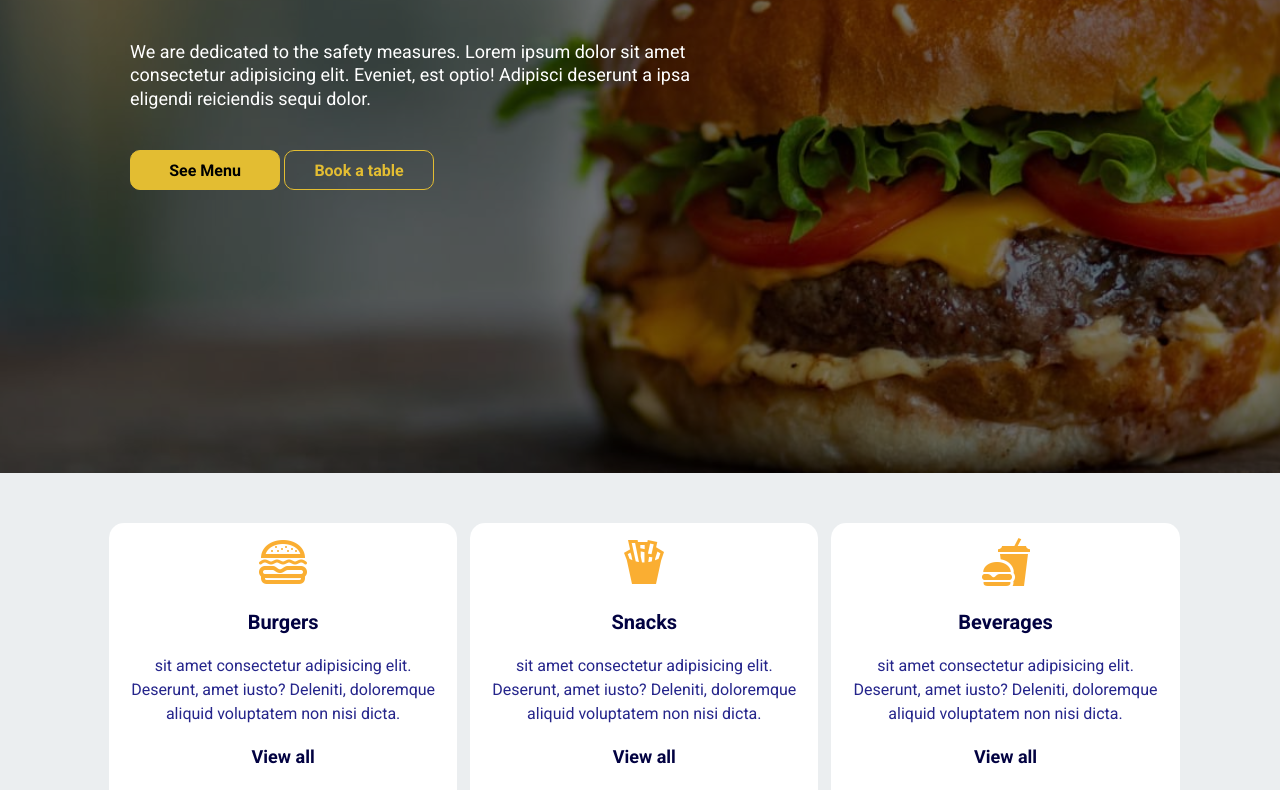
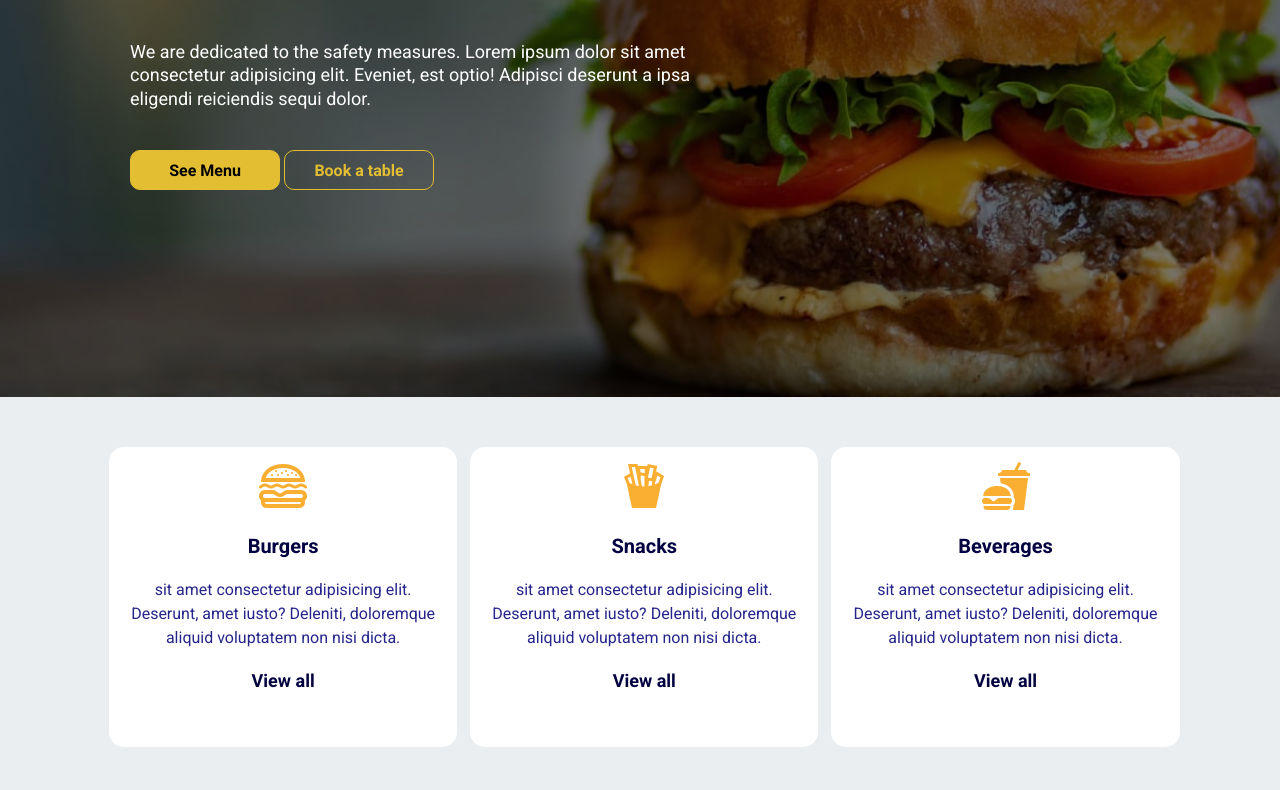
Before and after one commit to asmaa-ali-abdelhamed/Steak-Burger-Template, a plain HTML site: page index.html in a window 1280 px wide. Shown: the part 487-1277 px from the top of the page. Drawn offline with Linux system fonts and the light colour scheme.

Commit message:
Update style.css

```diff
--- a/css/style.css
+++ b/css/style.css
@@ -38,7 +38,7 @@ button:hover{
 /* Start Main Section */
 main header{
     width: 100%;
-    min-height: 120vh;
+    min-height: 100vh;
     background:#0008 url(../imges/home.jpg) no-repeat center/cover;
     background-blend-mode: multiply;
     padding: 5vh;
```
